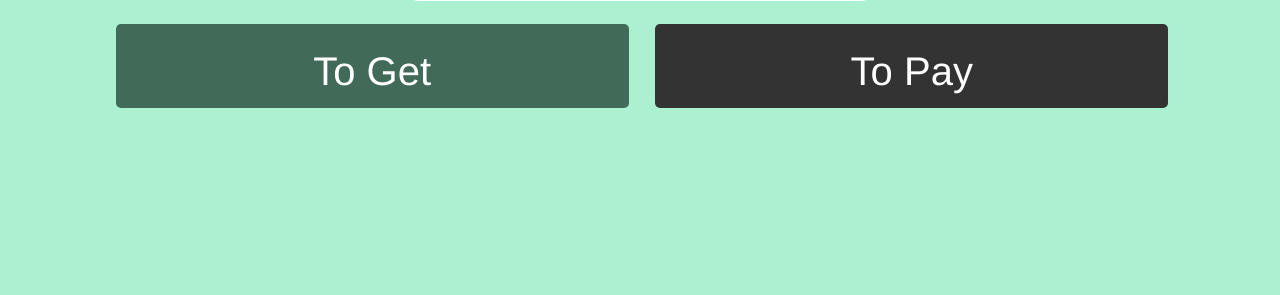
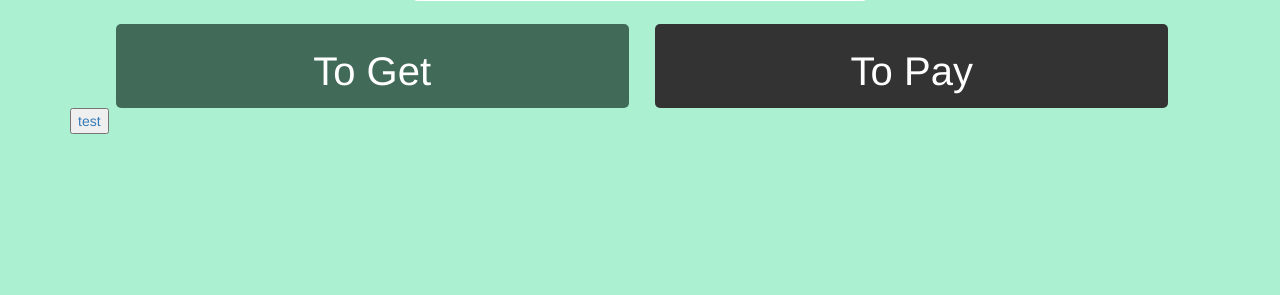
Before and after one commit to tsook/harathon, a Django app: template finance/templates/finance/home_page.html in a window 1280 px wide. Shown: the part 251-546 px from the top of the page. Run offline with Django 3.2, Linux system fonts and the light colour scheme; the template is opened without the code that fills it, so the values that code supplies are empty; some libraries are stand-ins or nearby versions.

Commit message:
minor changes

```diff
--- a/finance/templates/finance/home_page.html
+++ b/finance/templates/finance/home_page.html
@@ -65,6 +65,7 @@
 		{% endfor %}
 	</div>
 </div>
+<button><a href="{% url 'canvas_test' %}">test</a></button>
 {% endblock %}
 
 {% block scripts %}
```
